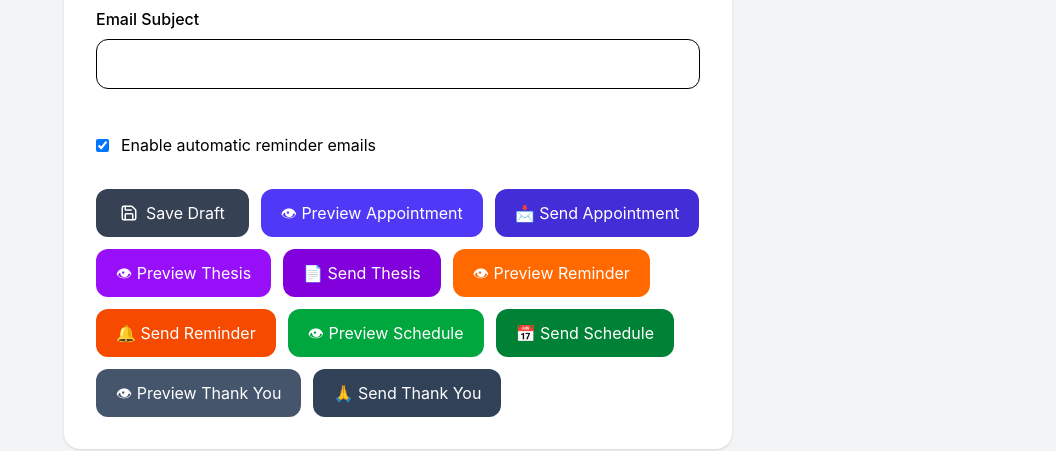
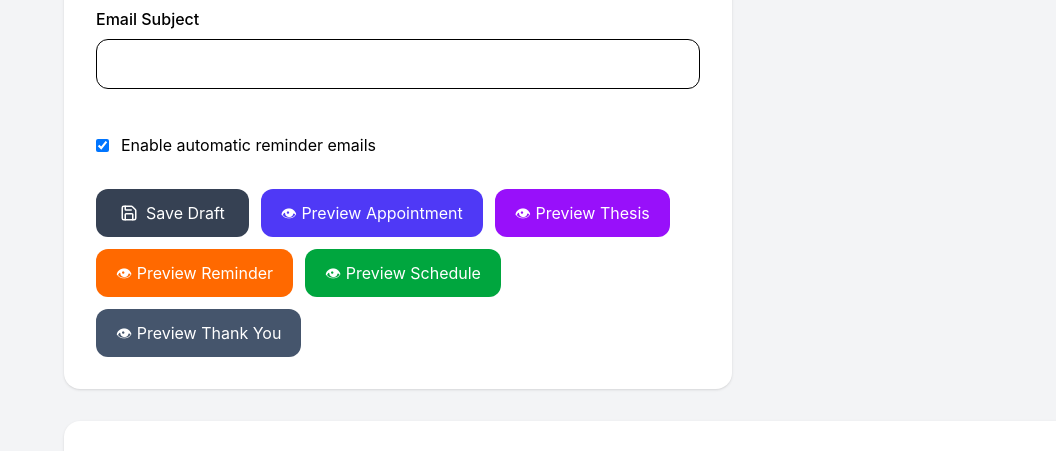
Before and after one commit to hazwanihanafi-commits/VivaVoceTrack, a React (Vite) app in the folder frontend/: page /vivacases in a window 1280 px wide. Shown: the part 1132-1583 px from the top of the page, without its empty margins (224-1280 px from the left). Built offline with nearby package versions, Linux system fonts and the light colour scheme; no server answers.

Commit message:
Update VivaCaseForm.jsx

```diff
--- a/frontend/src/components/vivacases/VivaCaseForm.jsx
+++ b/frontend/src/components/vivacases/VivaCaseForm.jsx
@@ -476,14 +476,6 @@ export default function VivaCaseForm({
     👁 Preview Appointment
   </button>
 
-  <button
-    type="button"
-    onClick={sendAppointment}
-    className="rounded-xl bg-indigo-700 px-5 py-3 text-white hover:bg-indigo-800"
-  >
-    📩 Send Appointment
-  </button>
-
   {/* Thesis */}
   <button
     type="button"
@@ -493,13 +485,6 @@ export default function VivaCaseForm({
     👁 Preview Thesis
   </button>
 
-  <button
-    type="button"
-    onClick={sendThesis}
-    className="rounded-xl bg-purple-700 px-5 py-3 text-white hover:bg-purple-800"
-  >
-    📄 Send Thesis
-  </button>
 
   {/* Reminder */}
   <button
@@ -510,13 +495,6 @@ export default function VivaCaseForm({
     👁 Preview Reminder
   </button>
 
-  <button
-    type="button"
-    onClick={sendReminder}
-    className="rounded-xl bg-orange-600 px-5 py-3 text-white hover:bg-orange-700"
-  >
-    🔔 Send Reminder
-  </button>
 
   {/* Schedule */}
   <button
@@ -527,13 +505,6 @@ export default function VivaCaseForm({
     👁 Preview Schedule
   </button>
 
-  <button
-    type="button"
-    onClick={sendSchedule}
-    className="rounded-xl bg-green-700 px-5 py-3 text-white hover:bg-green-800"
-  >
-    📅 Send Schedule
-  </button>
 
   {/* Thank You */}
   <button
@@ -544,14 +515,6 @@ export default function VivaCaseForm({
     👁 Preview Thank You
   </button>
 
-  <button
-    type="button"
-    onClick={sendThankYou}
-    className="rounded-xl bg-slate-700 px-5 py-3 text-white hover:bg-slate-800"
-  >
-    🙏 Send Thank You
-  </button>
-
 </div>
     </div>
   );
```
